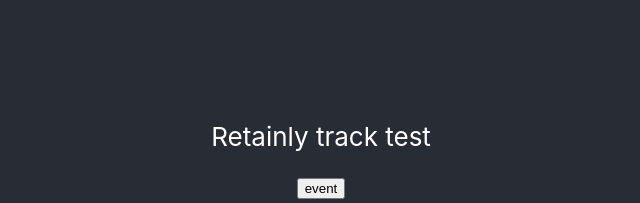
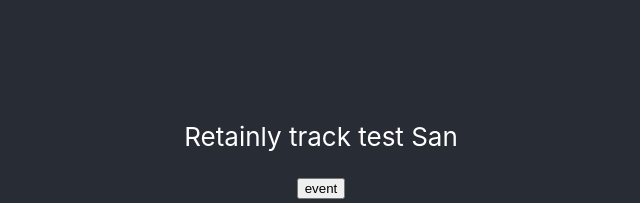
Before and after one commit to AlexandrDobrovolskiy/tracktest, a React (Create React App) app: page / in a window 1280 px wide. Shown: the part 222-425 px from the top of the page, without its empty margins (319-959 px from the left). Built offline with nearby package versions, Linux system fonts and the light colour scheme.

Commit message:
san testing

```diff
--- a/public/index.html
+++ b/public/index.html
@@ -32,9 +32,9 @@
         var t = document.createElement('script'),
                 s = document.getElementsByTagName('script')[0];
         t.async = true;
-        t.id = 'rio-tracker';
-        t.setAttribute('data-site-id', 'qIGynTZWofeUafoRvfybo5Jyd6jMOVP5bVgiEaoOccgYq8Io90zWEvaFi61R');
-        t.src = 'https://riup-public.s3.eu-central-1.amazonaws.com/track-stage.js';
+        t.id    = 'rio-tracker';
+        t.setAttribute('data-site-id', '9KtHKCa3f3s32fKInvqOj2IB9Si5yNqMywMQDTjYQGcP9yqdj5Tbbo3pZd0E');
+        t.src = 'https://riup-public.s3.eu-central-1.amazonaws.com/track.js';
         s.parentNode.insertBefore(t, s);
       })();
     </script>
--- a/src/App.js
+++ b/src/App.js
@@ -39,7 +39,7 @@
     <div className="App">
       <header className="App-header">
         <p>
-          Retainly track test
+          Retainly track test San
         </p>
         <button
           onClick={() => {
```
